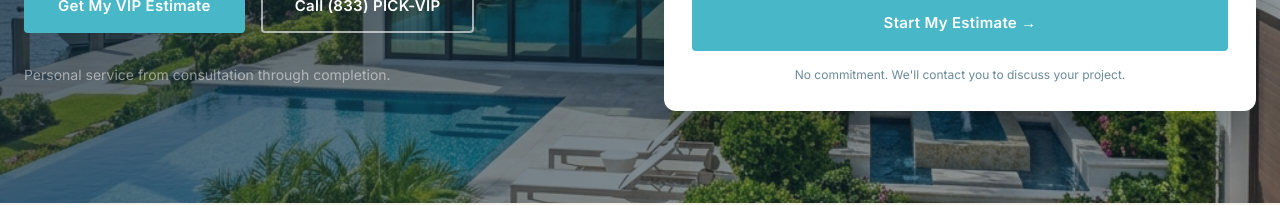
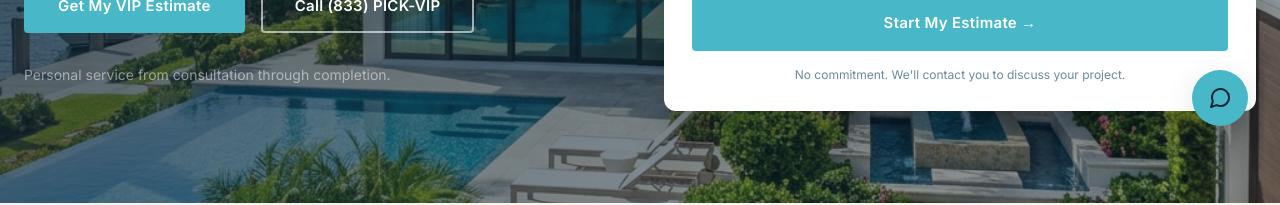
Before and after one commit to zeusmedia-projects/vip-impact-windows, a Next.js app: page / in a window 1280 px wide. Shown: the part 642-847 px from the top of the page. Built offline with nearby package versions, Linux system fonts and the light colour scheme; no server answers.

Commit message:
feat: add sticky floating message button

```diff
--- /dev/null
+++ b/app/components/FloatingMessageButton.tsx
@@ -0,0 +1,34 @@
+"use client";
+import Link from "next/link";
+import { Analytics } from "@/app/lib/analytics";
+
+export default function FloatingMessageButton() {
+  return (
+    <div className="fixed z-50 bottom-24 lg:bottom-8 right-4 lg:right-8 flex flex-col items-end">
+      {/* Tooltip (optional, can be hovered) */}
+      <div className="hidden lg:block absolute bottom-full right-0 mb-3 bg-white text-[var(--navy)] text-xs font-semibold px-3 py-2 rounded shadow-lg opacity-0 group-hover:opacity-100 transition-opacity pointer-events-none whitespace-nowrap">
+        Message Us
+      </div>
+
+      <Link
+        href="/contact"
+        onClick={() => Analytics.heroCTAClick()}
+        className="group flex items-center justify-center w-14 h-14 rounded-full shadow-[0_8px_30px_rgb(0,0,0,0.12)] hover:scale-105 transition-transform duration-300"
+        style={{ backgroundColor: "var(--aqua)", color: "var(--navy)" }}
+        aria-label="Send us a message"
+      >
+        <svg
+          className="w-6 h-6"
+          fill="none"
+          stroke="currentColor"
+          strokeWidth="2"
+          viewBox="0 0 24 24"
+          strokeLinecap="round"
+          strokeLinejoin="round"
+        >
+          <path d="M21 11.5a8.38 8.38 0 0 1-.9 3.8 8.5 8.5 0 0 1-7.6 4.7 8.38 8.38 0 0 1-3.8-.9L3 21l1.9-5.7a8.38 8.38 0 0 1-.9-3.8 8.5 8.5 0 0 1 4.7-7.6 8.38 8.38 0 0 1 3.8-.9h.5a8.48 8.48 0 0 1 8 8v.5z" />
+        </svg>
+      </Link>
+    </div>
+  );
+}
--- a/app/layout.tsx
+++ b/app/layout.tsx
@@ -4,6 +4,7 @@ import UtilityBar from "./components/UtilityBar";
 import SiteHeader from "./components/SiteHeader";
 import SiteFooter from "./components/SiteFooter";
 import StickyMobileActions from "./components/StickyMobileActions";
+import FloatingMessageButton from "./components/FloatingMessageButton";
 import { SITE_CONFIG } from "./lib/siteData";
 
 export const metadata: Metadata = {
@@ -57,6 +58,7 @@ export default function RootLayout({ children }: { children: React.ReactNode })
         <main id="main-content">{children}</main>
         <SiteFooter />
         <StickyMobileActions />
+        <FloatingMessageButton />
       </body>
     </html>
   );
```
